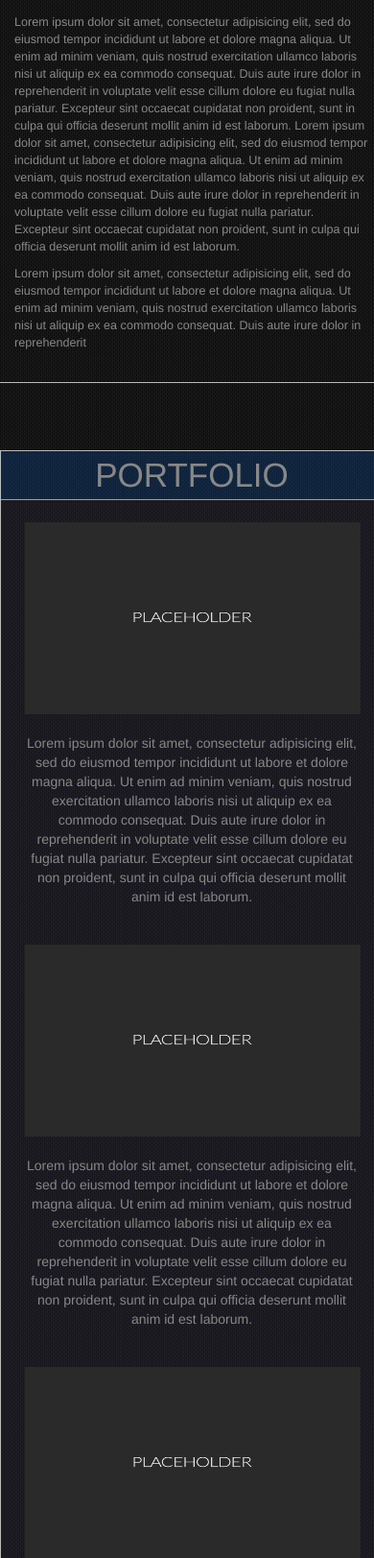
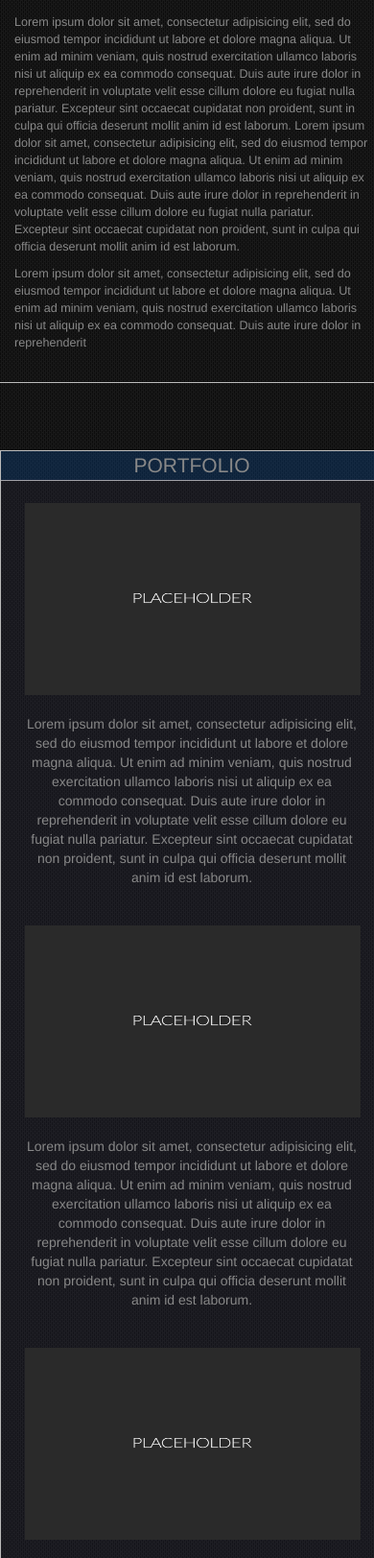
Before and after one commit to michaeldtruong/Portfolio, a PHP site: page / in a window 390 px wide. Shown: the part 201-1824 px from the top of the page at 96% size. Run offline with PHP 8.4, Linux system fonts and the light colour scheme; some libraries are stand-ins or nearby versions.

Commit message:
minor font size changes to portfolio title

```diff
--- a/public/css/portfolio.css
+++ b/public/css/portfolio.css
@@ -402,7 +402,7 @@ a {
 }
 
 .hortitle {
-    font-size: 2.5em;
+    font-size: 1.5em;
     display: none;
     width: 400px;
     background-color: rgba(10,80,160,0.3);
@@ -625,7 +625,7 @@ a:hover {
 
     .portfolio {
         position: absolute;
-        top: 708px;
+        top: 686px;
         width: 100%;
         left: 0px;
         background-color: transparent;
@@ -746,7 +746,7 @@ a:hover {
     .portfolio {
         width: 100%;
         left: 0px;
-        top: 720px;
+        top: 700px;
         border-right: 1px solid #bbb;
         border-bottom: 1px solid #bbb;
         border-left: 1px solid #bbb;
```
